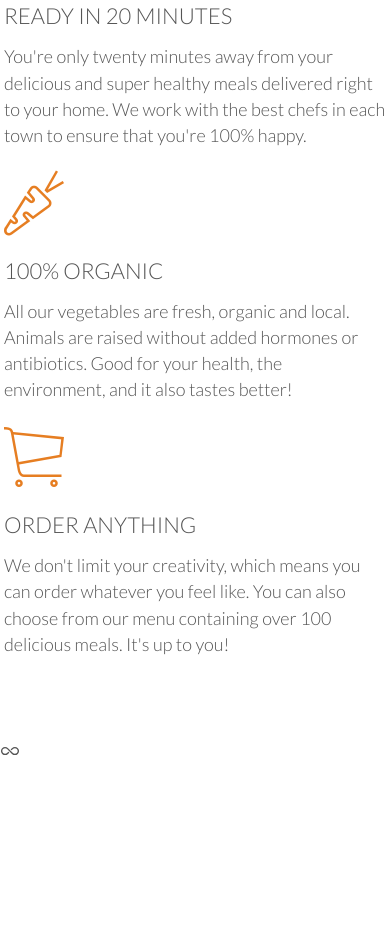
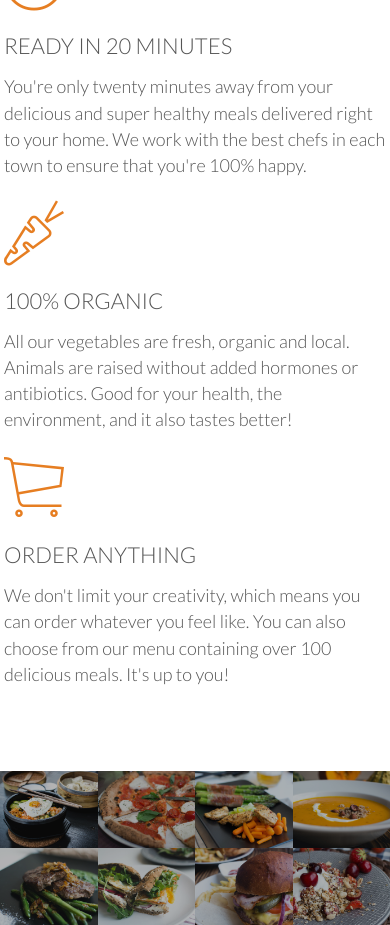
Before and after one commit to Benne641/Omnifood, a plain HTML site: page index.html in a window 390 px wide. Shown: the part 1600-2525 px from the top of the page. Before the commit the page ends 2365 px from the top, so only its background shows below. Drawn offline with nearby package versions, Linux system fonts and the light colour scheme; files whose address does not match are found by name.

Commit message:
Favorite Meals Section

```diff
--- a/index.html
+++ b/index.html
@@ -64,11 +64,67 @@
 
         </section>
 
-        <script src="https://unpkg.com/ionicons@4.5.10-0/dist/ionicons.js"></script>
+        <section class="section-meals">
+            <ul class="meals-showcase">
+                <li>
+                    <figure class="meal-photo">
+                        <img src="resources/img/1.jpg" alt="Korean bibimbap with egg and vegetables">
+                    </figure>
+                </li>
+                <li>
+                    <figure class="meal-photo">
+                        <img src="resources/img/2.jpg" alt="Simple italian pizza with cherry tomatoes">
+                    </figure>
+                </li>
+                <li>
+                    <figure class="meal-photo">
+                        <img src="resources/img/3.jpg" alt="Chicken breast steak with vegetables ">
+                    </figure>
+                </li>
+                <li>
+                    <figure class="meal-photo">
+                        <img src="resources/img/4.jpg" alt="Autumn pumpkin soup">
+                    </figure>
+                </li>
+            </ul>
+             <ul class="meals-showcase">
+                <li>
+                    <figure class="meal-photo">
+                        <img src="resources/img/5.jpg" alt="Paleo beef steak with vegetables">
+                    </figure>
+                </li>
+                <li>
+                    <figure class="meal-photo">
+                        <img src="resources/img/6.jpg" alt="Healthy baguette with egg and vegetables">
+                    </figure>
+                </li>
+                <li>
+                    <figure class="meal-photo">
+                        <img src="resources/img/7.jpg" alt="Burger with cheddar and bacon">
+                    </figure>
+                </li>
+                <li>
+                    <figure class="meal-photo">
+                        <img src="resources/img/8.jpg" alt="Granola with cherries and strawberries">
+                    </figure>
+                </li>
+            </ul>
+        </section>
+
+
     </body>
 
 
 
 </html>
 
-<ion-icon name="ios-infinite" [ngClass]="icon-big"></ion-icon>
+<!--
+1.	Korean bibimbap with egg and vegetables
+2.	Simple italian pizza with cherry tomatoes
+3.	Chicken breast steak with vegetables
+4.	Autumn pumpkin soup
+5.	Paleo beef steak with vegetables
+6.	Healthy baguette with egg and vegetables
+7.	Burger with cheddar and bacon
+8.	Granola with cherries and strawberries
+-->
--- a/resources/css/style.css
+++ b/resources/css/style.css
@@ -200,5 +200,51 @@ header {
 
 
 /*--------------------------------------*/
-/*Features section*/
+/*Features*/
 /*--------------------------------------*/
+
+.section-features .long-copy {
+    margin-bottom: 30px;
+}
+
+
+/*--------------------------------------*/
+/*Meals*/
+/*--------------------------------------*/
+
+.section-meals {
+    padding: 0;
+}
+
+.meals-showcase {
+    list-style: none;
+    width: 100%;
+
+}
+
+.meals-showcase li {
+    display: block;
+    float:left;
+    width: 25%;
+
+}
+
+.meal-photo {
+    width: 100%;
+    margin: 0;
+    overflow: hidden;
+    background-color: #000;
+}
+
+.meal-photo img {
+    opacity: 0.7;
+    width: 100%;
+    height: auto;
+    transform: scale(1.15);
+    transition: transform 0.5s, opacity 0.5s;
+}
+
+.meal-photo img:hover {
+    opacity: 1;
+    transform: scale(1.03);
+}
```
Also changed, not shown: resources/img/1.jpg (added), resources/img/2.jpg (added), resources/img/3.jpg (added), resources/img/4.jpg (added), resources/img/5.jpg (added), resources/img/6.jpg (added), resources/img/7.jpg (added), resources/img/8.jpg (added), resources/img/back-customers.jpg (added), resources/img/berlin.jpg (added), resources/img/customer-1.jpg (added), resources/img/customer-2.jpg (added), resources/img/customer-3.jpg (added), resources/img/lisbon-3.jpg (added), 2 more files, 2 other files.
